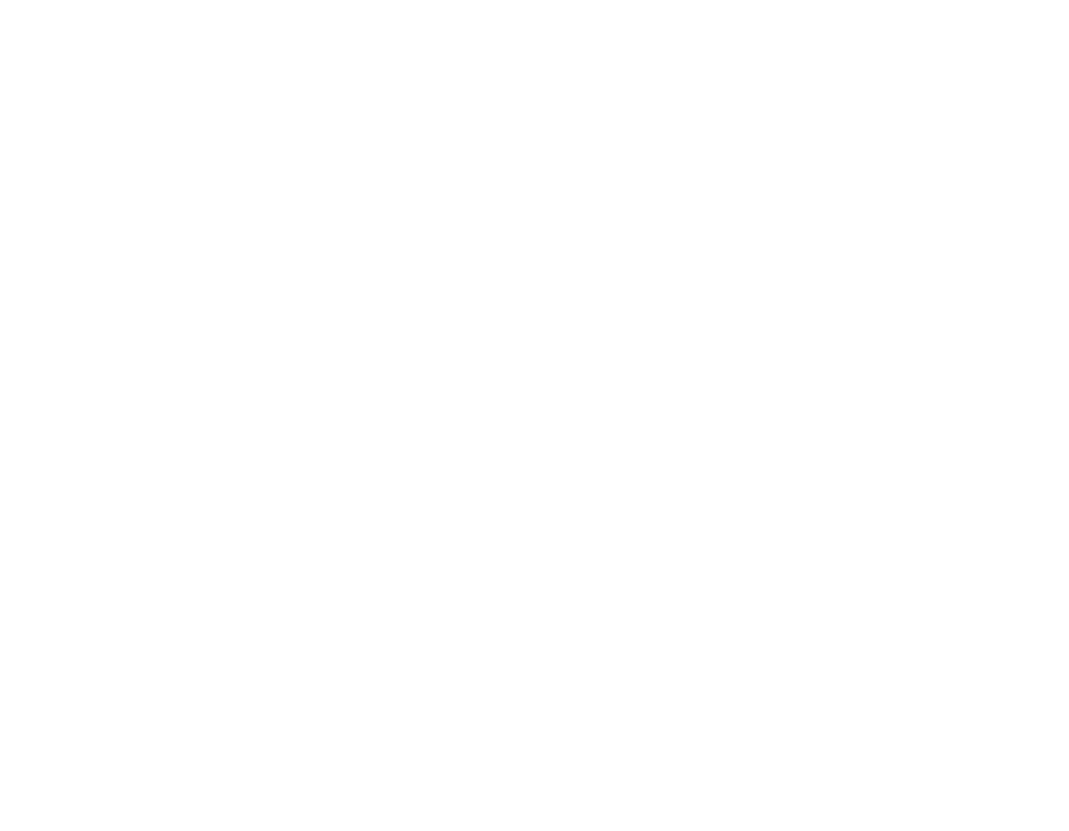
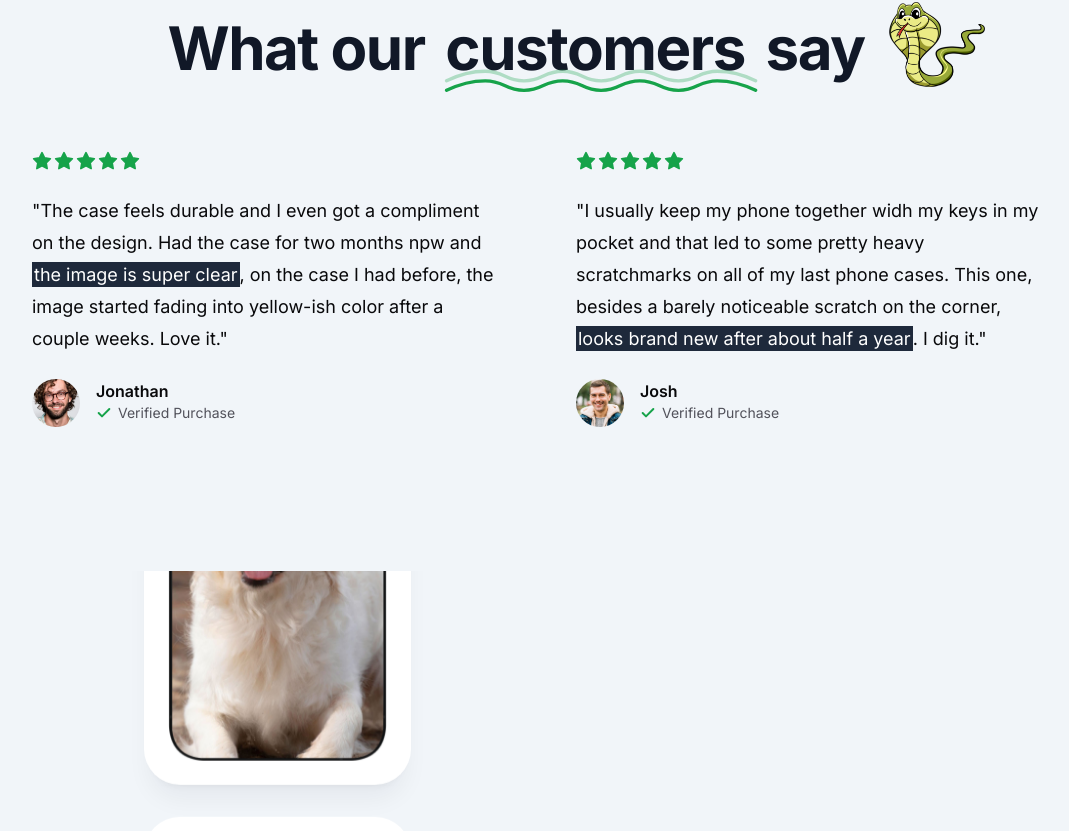
Before and after one commit to msksaul/case-cobra-shop, a Next.js app: page / in a window 1280 px wide. Shown: the part 1089-1920 px from the top of the page, without its empty margins (64-1133 px from the left). Before the commit the page ends 995 px from the top, so only its background shows below. Built offline with nearby package versions, Linux system fonts and the light colour scheme; no server answers.

Commit message:
Image Grid Animation

```diff
--- a/package.json
+++ b/package.json
@@ -14,6 +14,7 @@
     "@radix-ui/react-slot": "^1.0.2",
     "class-variance-authority": "^0.7.0",
     "clsx": "^2.1.1",
+    "framer-motion": "^11.2.0",
     "lucide-react": "^0.378.0",
     "next": "14.2.3",
     "react": "^18",
--- a/src/app/page.tsx
+++ b/src/app/page.tsx
@@ -1,5 +1,7 @@
 import MaxWidthWrapper from '@/components/MaxWidthWrapper';
 import Phone from '@/components/Phone';
+import { Icons } from '@/components/icons';
+import Reviews from '@/components/reviews';
 import { Check, Star } from 'lucide-react';
 
 export default function Home() {
@@ -71,6 +73,75 @@
           </div>
         </MaxWidthWrapper>
       </section>
+
+      <section className='bg-slate-100 py-24'>
+        <MaxWidthWrapper className='flex flex-col items-center gap-16'>
+          <div className='flex flex-col lg:flex-row items-center gap-4 sm:gap-6'>
+            <h2 className='order-1 mt-2 tracking-tight text-center text-balance !leading-tight font-bold text-5xl md:text-6xl text-gray-900'>
+              What our <span className='relative px-2'>customers <Icons.underline className='hidden sm:block pointer-events-none absolute inset-x-0 -bottom-6 text-green-600'/></span>{' '} say
+            </h2>
+            <img src='/snake-2.png' alt='snake' className='w-24 order-0 lg:order-2'/>
+          </div>
+
+          <div className='mx-auto grid max-w-2xl grid-cols-1 px-4 lg:mx-0 lg:max-w-none lg:grid-cols-2 gap-y-16'>
+            <div className='flex flex-auto flex-col gap-4 lg:pr-8 xl:pr-20'>
+              <div className='flex gap-0.5 mb-2'>
+                <Star className='h-5 w-5 text-green-600 fill-green-600'/>
+                <Star className='h-5 w-5 text-green-600 fill-green-600'/>
+                <Star className='h-5 w-5 text-green-600 fill-green-600'/>
+                <Star className='h-5 w-5 text-green-600 fill-green-600'/>
+                <Star className='h-5 w-5 text-green-600 fill-green-600'/>
+              </div>
+              <div className='text-lg leading-8'>
+                <p>
+                  "The case feels durable and I even got a compliment on the design. Had the case for two months npw and
+                  {' '}<span className='p-0.5 bg-slate-800 text-white'>the image is super clear</span>, on the case I had before, the image started fading into yellow-ish color after a couple weeks. Love it."
+                </p>
+              </div>
+              <div className='flex gap-4 mt-2'>
+                <img src='/users/user-1.png' alt='use one' className='rounded-full h-12 w-12 object-cover'/>
+                <div className='flex flex-col'>
+                  <p className='font-semibold'>Jonathan</p>
+                  <div className='flex gap-1.5 items-center text-zinc-600'>
+                    <Check className='h-4 w-4 stroke-[3px] text-green-600'/>
+                    <p className='text-sm'>Verified Purchase</p>
+                  </div>
+                </div>
+              </div>
+            </div>
+
+            <div className='flex flex-auto flex-col gap-4 lg:pr-8 xl:pr-20'>
+              <div className='flex gap-0.5 mb-2'>
+                <Star className='h-5 w-5 text-green-600 fill-green-600'/>
+                <Star className='h-5 w-5 text-green-600 fill-green-600'/>
+                <Star className='h-5 w-5 text-green-600 fill-green-600'/>
+                <Star className='h-5 w-5 text-green-600 fill-green-600'/>
+                <Star className='h-5 w-5 text-green-600 fill-green-600'/>
+              </div>
+              <div className='text-lg leading-8'>
+                <p>
+                  "I usually keep my phone together widh my keys in my pocket and that led to some pretty heavy scratchmarks on all of my last phone cases. This one, besides a barely noticeable scratch on the corner,
+                  {' '}<span className='p-0.5 bg-slate-800 text-white'>looks brand new after about half a year</span>. I dig it."
+                </p>
+              </div>
+              <div className='flex gap-4 mt-2'>
+                <img src='/users/user-4.jpg' alt='user four' className='rounded-full h-12 w-12 object-cover'/>
+                <div className='flex flex-col'>
+                  <p className='font-semibold'>Josh</p>
+                  <div className='flex gap-1.5 items-center text-zinc-600'>
+                    <Check className='h-4 w-4 stroke-[3px] text-green-600'/>
+                    <p className='text-sm'>Verified Purchase</p>
+                  </div>
+                </div>
+              </div>
+            </div>
+          </div>
+        </MaxWidthWrapper>
+
+        <div className='pt-16'>
+          <Reviews />
+        </div>
+      </section>
     </div>
   );
 }
--- /dev/null
+++ b/src/components/Icons.tsx
@@ -0,0 +1,20 @@
+import { LucideProps } from 'lucide-react';
+
+export const Icons = {
+  underline: (props: LucideProps) => (
+    <svg {...props} viewBox='0 0 687 155'>
+      <g
+        stroke='currentColor'
+        strokeWidth='7'
+        fill='none'
+        fillRule='evenodd'
+        strokeLinecap='round'
+        strokeLinejoin='round'>
+        <path
+          d='M20 98c27-13.3333333 54-20 81-20 40.5 0 40.5 20 81 20s40.626917-20 81-20 40.123083 20 80.5 20 40.5-20 81-20 40.5 20 81 20 40.626917-20 81-20c26.915389 0 53.748722 6.6666667 80.5 20'
+          opacity='.3'></path>
+        <path d='M20 118c27-13.3333333 54-20 81-20 40.5 0 40.5 20 81 20s40.626917-20 81-20 40.123083 20 80.5 20 40.5-20 81-20 40.5 20 81 20 40.626917-20 81-20c26.915389 0 53.748722 6.6666667 80.5 20'></path>
+      </g>
+    </svg>
+  )
+}
--- /dev/null
+++ b/src/components/Reviews.tsx
@@ -0,0 +1,138 @@
+'use client'
+
+import { useEffect, useRef, useState, HTMLAttributes } from 'react'
+import MaxWidthWrapper from './MaxWidthWrapper'
+import { useInView } from 'framer-motion'
+import { cn } from '@/lib/utils'
+import Phone from './Phone'
+
+const PHONES = [
+  '/testimonials/1.jpg',
+  '/testimonials/2.jpg',
+  '/testimonials/3.jpg',
+  '/testimonials/4.jpg',
+  '/testimonials/5.jpg',
+  '/testimonials/6.jpg'
+]
+
+function splitArray<T>(array: Array<T>, numParts: number) {
+  const result: Array<Array<T>> = []
+
+  for (let i = 0; i < array.length; i++) {
+    const index = i%numParts
+    if(!result[index]) {
+      result[index] = []
+    }
+    result[index].push(array[i])
+  }
+
+  return result
+}
+
+function ReviewColumn({
+  reviews,
+  className,
+  reviewClassName,
+  msPerPixel = 0
+}: {
+  reviews: string[]
+  className?: string
+  reviewClassName?: (reviewIndex: number) => string
+  msPerPixel?: number
+}) {
+  const columnRef = useRef<HTMLDivElement | null>(null)
+  const [columnHeight, setColumnHeight] = useState(0)
+  const duration = `${columnHeight * msPerPixel}ms`
+
+  useEffect(() => {
+    if(!columnRef.current) return
+
+    const resizeObserver = new window.ResizeObserver(() => {
+      setColumnHeight(columnRef.current?.offsetHeight ?? 0)
+    })
+
+    resizeObserver.observe(columnRef.current)
+
+    return () => {
+      resizeObserver.disconnect()
+    }
+  }, [])
+
+  return (
+    <div
+      ref={columnRef}
+      className={cn('animate-marquee space-y-8 py-4', className)}
+      style={{'--marquee-duration': duration} as React.CSSProperties}
+    >
+      {reviews.concat(reviews).map((imgSrc, reviewIndex) => (
+        <Review key={reviewIndex} className={reviewClassName?.(reviewIndex % reviews.length)} imgSrc={imgSrc}/>
+      ))}
+    </div>
+  )
+}
+
+interface ReviewProps extends HTMLAttributes<HTMLDivElement> {
+  imgSrc: string
+}
+
+function Review({imgSrc, className, ...props}: ReviewProps) {
+
+  const POSSIBLE_ANIMATION_DELAYS = ['0s', '0.1s', '0.2s', '0.3s', '0.4s', '0.5s',]
+
+  const animationDelay = POSSIBLE_ANIMATION_DELAYS[Math.floor(Math.random() * POSSIBLE_ANIMATION_DELAYS.length)]
+
+  return (
+    <div className={cn('animate-fade-in rounded-[2.25rem] bg-white p-6 opacity-0 shadow-xl shadow-slate-900/5', className)} style={{ animationDelay }} {...props}>
+      <Phone ImgSrc={imgSrc}/>
+    </div>
+  )
+}
+
+function ReviewGrid() {
+  const containerRef = useRef<HTMLDivElement | null>(null)
+  const isInView = useInView(containerRef, { once: true, amount: 0.4 })
+  const columns = splitArray(PHONES, 3)
+  const column1 = columns[0]
+  const column2 = columns[1]
+  const column3 = splitArray(columns[2], 2)
+
+  return (
+    <div ref={containerRef} className='relative -mx-4 mt-16 grid h-[49rem] max-h-[150vh] grid-cols-1 items-start gap-8 overflow-hidden px-4 sm:mt-20 md:grid-cols-2 lg:grid-cols-3'>
+      {isInView ? (
+        <>
+          <ReviewColumn
+            reviews={[...column1, ...column3.flat(), ...column2]}
+            reviewClassName={(reviewIndex) => cn({
+              'md:hidden': reviewIndex >= column1.length + column3[0].length,
+              'lg:hidden': reviewIndex >= column1.length
+            })}
+            msPerPixel={10}
+          />
+          <ReviewColumn
+            reviews={[...column2, ...column3[1]]}
+            className='hidden md:block'
+            reviewClassName={(reviewIndex) => reviewIndex >= column2.length ? 'lg:hidden' : ''}
+            msPerPixel={15}
+          />
+          <ReviewColumn
+            reviews={column3.flat()}
+            className='hidden md:block'
+            msPerPixel={10}
+          />
+        </>
+      ) : null}
+    </div>
+  )
+}
+
+const Reviews = () => {
+  return (
+    <MaxWidthWrapper className='relative max-w-5xl'>
+      <img aria-hidden='true' src='/what-people-are-buying.png' alt='people buying' className='absolute select-none hidden xl:block -left-32 top-1/3'/>
+
+      <ReviewGrid />
+    </MaxWidthWrapper>
+  )
+}
+
+export default Reviews
--- a/tailwind.config.ts
+++ b/tailwind.config.ts
@@ -59,18 +59,23 @@
         sm: "calc(var(--radius) - 4px)",
       },
       keyframes: {
-        "accordion-down": {
-          from: { height: "0" },
-          to: { height: "var(--radix-accordion-content-height)" },
+        "fade-in": {
+          from: {
+            opacity: "0"
+          },
+          to: {
+            opacity: "1"
+          }
         },
-        "accordion-up": {
-          from: { height: "var(--radix-accordion-content-height)" },
-          to: { height: "0" },
-        },
+        marquee : {
+          "100%": {
+            transform: 'translateY(-50%)'
+          }
+        }
       },
       animation: {
-        "accordion-down": "accordion-down 0.2s ease-out",
-        "accordion-up": "accordion-up 0.2s ease-out",
+        "marquee": "marquee var(--marquee-duration) linear infinite",
+        "fade-in": "fade-in 0.5s linear forwards"
       },
     },
   },
```
Also changed, not shown: 1 other file (tests, documents, lock files or other folders).
